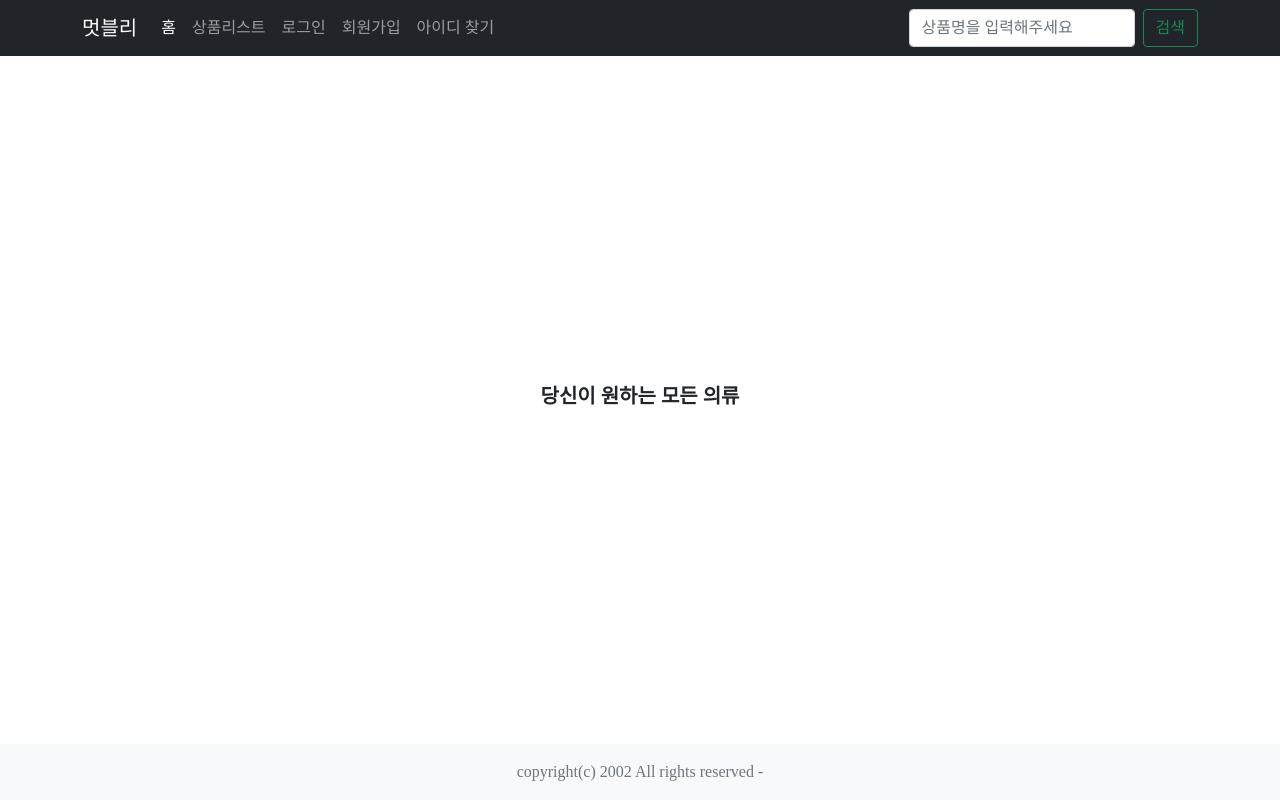
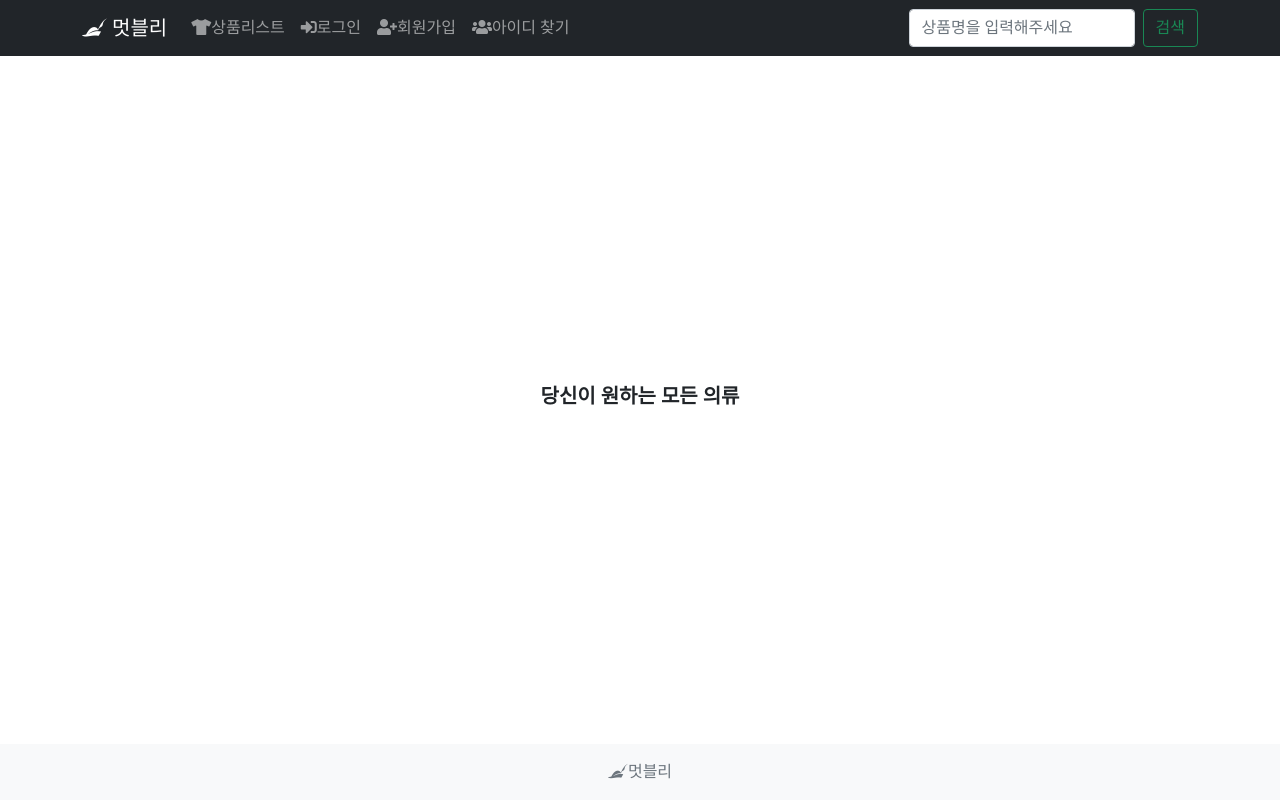
Before and after one commit to solsolsol11/market_project, a Django app: page / in a window 1280 px wide. Run offline with Django 3.2, Linux system fonts and the light colour scheme; some libraries are stand-ins or nearby versions; some web fonts are replaced.

Commit message:
아이콘 적용

```diff
--- a/base/templates/layout.html
+++ b/base/templates/layout.html
@@ -7,7 +7,9 @@
     <meta name="viewport"
           content="width=device-width, user-scalable=no, initial-scale=1.0, maximum-scale=1.0, minimum-scale=1.0">
     <meta http-equiv="X-UA-Compatible" content="ie=edge">
-    <title>멋블리</title>
+    <title>
+        멋블리
+    </title>
 
     <script src="https://cdnjs.cloudflare.com/ajax/libs/jquery/3.6.0/jquery.min.js"></script>
 
@@ -32,7 +34,7 @@
     <!-- Fixed navbar -->
     <nav class="navbar navbar-expand-md navbar-dark fixed-top bg-dark">
         <div class="container">
-            <a class="navbar-brand" href="{% url 'main' %}">멋블리</a>
+            <a class="navbar-brand" href="{% url 'main' %}"><i class="fab fa-pied-piper-hat"></i> 멋블리</a>
             <button class="navbar-toggler" type="button" data-bs-toggle="collapse" data-bs-target="#navbarCollapse"
                     aria-controls="navbarCollapse" aria-expanded="false" aria-label="Toggle navigation">
                 <span class="navbar-toggler-icon"></span>
@@ -40,25 +42,22 @@
             <div class="collapse navbar-collapse" id="navbarCollapse">
                 <ul class="navbar-nav me-auto mb-2 mb-md-0">
                     <li class="nav-item">
-                        <a class="nav-link active" aria-current="page" href="{% url 'main' %}">홈</a>
-                    </li>
-                    <li class="nav-item">
-                        <a class="nav-link t-whitespace-nowrap" href="{% url 'products:list' %}">상품리스트</a>
+                        <a class="nav-link t-whitespace-nowrap" href="{% url 'products:list' %}"><i class="fas fa-tshirt"></i>상품리스트</a>
                     </li>
                     {% if user.is_authenticated %}
                      <li class="nav-item">
-                        <a class="nav-link" href="{% url 'accounts:signout' %}">로그아웃</a>
+                        <a class="nav-link" href="{% url 'accounts:signout' %}"><i class="fas fa-sign-out-alt"></i>로그아웃</a>
                     </li>
 
                     {% else %}
                      <li class="nav-item t-whitespace-nowrap">
-                        <a class="nav-link" href="{% url 'accounts:signin' %}?next={{request.path}}">로그인</a>
+                        <a class="nav-link" href="{% url 'accounts:signin' %}?next={{request.path}}"><i class="fas fa-sign-in-alt"></i>로그인</a>
                     </li>
                     <li class="nav-item t-whitespace-nowrap">
-                        <a class="nav-link" href="{% url 'accounts:signup' %}">회원가입</a>
+                        <a class="nav-link" href="{% url 'accounts:signup' %}"><i class="fas fa-user-plus"></i>회원가입</a>
                     </li>
                     <li class="nav-item t-whitespace-nowrap">
-                        <a class="nav-link" href="{% url 'accounts:find_username' %}">아이디 찾기</a>
+                        <a class="nav-link" href="{% url 'accounts:find_username' %}"><i class="fas fa-users"></i>아이디 찾기</a>
                     </li>
                     {% endif %}
                 </ul>
@@ -79,7 +78,7 @@
 
 <footer class="footer py-3 bg-light">
     <div class="container t-text-center">
-        <span class="text-muted">copyright(c) 2002 All rights reserved -</span>
+        <span class="text-muted"><i class="fab fa-pied-piper-hat"></i>멋블리</span>
     </div>
 </footer>
 
```
